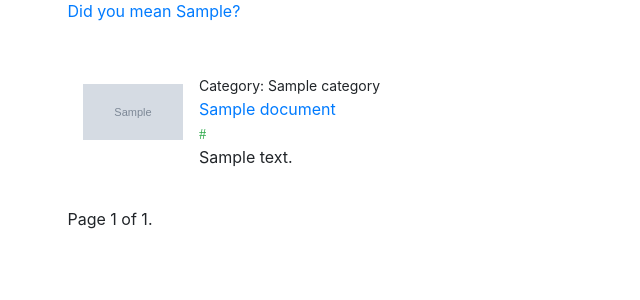
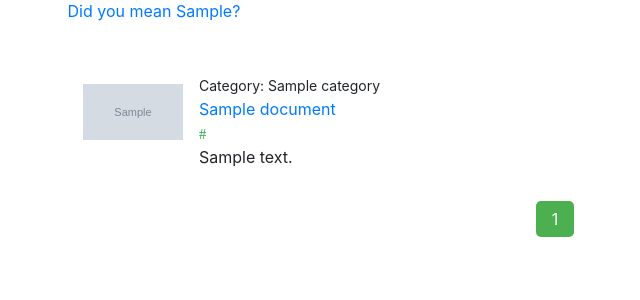
Before and after one commit to lsw94/CZ4034_Assignment, a Django app: template templates/result.html in a window 1280 px wide. Shown: the part 273-573 px from the top of the page, without its empty margins (85-725 px from the left). Run offline with Django 3.2, Linux system fonts and the light colour scheme; tables that the repository leaves empty hold one stand-in row (values such as "Sample post"); the template is opened without the code that fills it: values that come from a table or form of the project are taken from there, most other values are stand-ins (such as "Sample title", 1, 10 or a date in 2020); grey boxes marked "Sample" are stand-in pictures; parts of the project's set-up code (start-up, migrations or seed data) failed here and were passed over; some libraries are stand-ins or nearby versions.

Commit message:
Update paging

```diff
--- a/templates/result.html
+++ b/templates/result.html
@@ -78,8 +78,9 @@
             margin-top: 1%;
         }
         .page-positioning {
-            margin-left: 11%;
+            text-align: center;
             margin-top: 3%;
+            margin-bottom: 4%;
         }
 
         .filter-positioning {
@@ -94,7 +95,23 @@
             font-size: 0.9em;
             font-family: "Times New Roman", Times, serif;
             color: #28a745;
+        }
 
+        .page-positioning a {
+            color: black;
+            padding: 8px 16px;
+            text-decoration: none;
+        }
+
+        .page-positioning a.active {
+            background-color: #4CAF50;
+            color: white;
+            border-radius: 5px;
+        }
+
+        .page-positioning a:hover:not(.active) {
+            background-color: #ddd;
+            border-radius: 5px;
         }
 
     </style>
@@ -183,20 +200,21 @@
               </div>
         {% endfor %}
 
-    <div id="pagination" class="page-positioning">
+    <div class="page-positioning">
         <span class="step-links">
+
             {% if results.has_previous %}
-            <a href="{{request.get_full_path}}&page=1"}}>&laquo; first</a>
-            <a href="{{request.get_full_path}}&page={{ results.previous_page_number }}">previous</a>
+                <a href="{{request.get_full_path}}&page=1"}}>&laquo;</a>
+                <a href="{{request.get_full_path}}&page={{ results.previous_page_number }}">{{ results.previous_page_number }}</a>
             {% endif %}
 
             <span class="current">
-            Page {{ results.number }} of {{ results.paginator.num_pages }}.
+                <a href="{{request.get_full_path}}&page={{ results.number }}" class="active">{{ results.number }}</a>
             </span>
 
             {% if results.has_next %}
-            <a href="{{request.get_full_path}}&page={{ results.next_page_number }}">next</a>
-            <a href="{{request.get_full_path}}&page={{ results.paginator.num_pages }}">last &raquo;</a>
+                <a href="{{request.get_full_path}}&page={{ results.next_page_number }}">{{ results.next_page_number }}</a>
+                <a href="{{request.get_full_path}}&page={{ results.paginator.num_pages }}">&raquo;</a>
             {% endif %}
     </span>
     </div>
```
Lines whose indentation alone changed are shown as unchanged.
